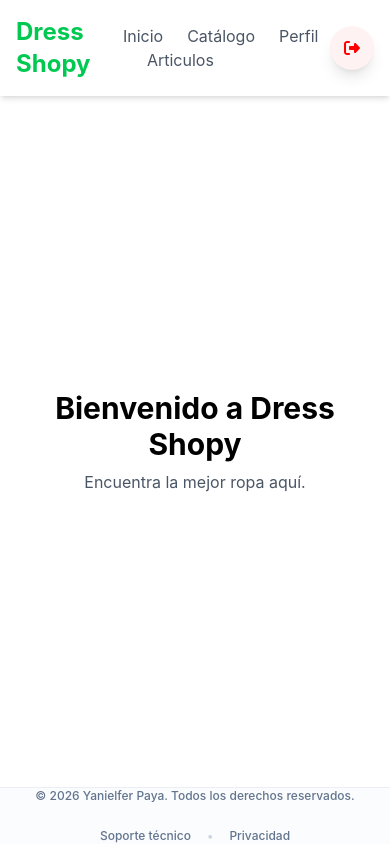
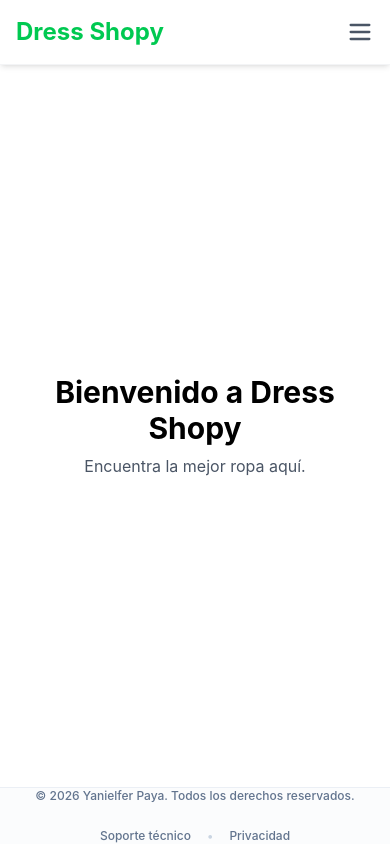
Before and after one commit to Yaniel-2003/Frontend-Dress, a React (Vite) app: page /home in a window 390 px wide. Built offline with nearby package versions, Linux system fonts and the light colour scheme; no server answers.

Commit message:
funcionalidades responsive

```diff
--- a/src/auth/login.jsx
+++ b/src/auth/login.jsx
@@ -65,15 +65,15 @@ function Login(){
     }
 
     return (
-        <div className="min-h-screen flex items-center justify-center bg-gradient-to-br from-green-50 to-gray-100 p-4 font-sans">
-            <div className="w-[420px] rounded-xl shadow-2xl overflow-hidden z-[100] relative snap-start shrink-0 py-8 pl-8 pr-14 bg-white flex flex-col items-center justify-center gap-3 transition-all duration-300 border border-green-100">
+        <div className="min-h-screen flex items-center justify-center bg-gradient-to-br from-green-50 to-gray-100 p-4 sm:p-6 md:p-8 font-sans">
+            <div className="w-full max-w-[420px] rounded-xl shadow-2xl overflow-hidden z-[100] relative snap-start shrink-0 p-6 sm:py-8 sm:pl-8 sm:pr-14 bg-white flex flex-col items-center justify-center gap-3 transition-all duration-300 border border-green-100">
 
-                <p className="text-green-600/15 hover:text-green-600/40 translate-x-[46%] -rotate-90 tracking-[15px] transition-all duration-500 -translate-y-1/2 font-semibold text-5xl absolute right-0 top-1/2 select-none cursor-default">
+                <p className="hidden sm:block text-green-600/15 hover:text-green-600/40 translate-x-[46%] -rotate-90 tracking-[15px] transition-all duration-500 -translate-y-1/2 font-semibold text-5xl absolute right-0 top-1/2 select-none cursor-default">
                     Bienvenido
                 </p>
 
                 <div className="w-full z-10 relative">
-                    <h1 className="text-4xl font-extrabold tracking-tight pb-1 text-transparent bg-clip-text bg-gradient-to-r from-green-500 to-blue-500">
+                    <h1 className="text-3xl sm:text-4xl font-extrabold tracking-tight pb-1 text-transparent bg-clip-text bg-gradient-to-r from-green-500 to-blue-500">
                         Dress shopy
                     </h1>
                     <p className="text-sm text-gray-500 pb-8">Ingresa a tu cuenta para continuar.</p>
--- a/src/auth/perfil.jsx
+++ b/src/auth/perfil.jsx
@@ -261,7 +261,7 @@ function Perfil(){
             <NavBar />
                 <div className="py-6 px-4">
                     <h2 className="text-center font-bold text-2xl tracking-tight text-slate-800">
-                        Hola <span className="text-blue-600 font-extrabold">{formData.nombres}</span>, esta es la vista de perfil
+                        Hola <span className="text-blue-600 font-extrabold">{formData.nombres}{" "}{formData.apellidos}</span>, esta es la vista de perfil
                     </h2>
                     <p className="text-center text-xs text-slate-500 mt-1">
                         Gestiona tu información personal y datos de contacto de la cuenta.
--- a/src/components/NavBar.jsx
+++ b/src/components/NavBar.jsx
@@ -1,10 +1,13 @@
+import { useState } from "react";
 import { Link } from "react-router-dom";
 import useLogout from "../auth/Logout";
 
 const NavBar = () => {
     const cerrarSesion = useLogout();
-        return (
-        <nav className="bg-white shadow-md p-4 md:flex">
+    const [menuAbierto, setMenuAbierto] = useState(false);
+
+    return (
+        <nav className="bg-white shadow-md p-4 relative z-50">
             <div className="container mx-auto flex justify-between items-center">
                 <Link
                     to="/"
@@ -13,7 +16,22 @@ const NavBar = () => {
                     Dress Shopy
                 </Link>
 
-                <div className="space-x-6">
+                {/* Botón de Menú para Móviles */}
+                <button
+                    className="md:hidden text-gray-600 hover:text-green-500 focus:outline-none"
+                    onClick={() => setMenuAbierto(!menuAbierto)}
+                >
+                    <svg className="w-7 h-7" fill="none" stroke="currentColor" viewBox="0 0 24 24">
+                        {menuAbierto ? (
+                            <path strokeLinecap="round" strokeLinejoin="round" strokeWidth={2} d="M6 18L18 6M6 6l12 12" />
+                        ) : (
+                            <path strokeLinecap="round" strokeLinejoin="round" strokeWidth={2} d="M4 6h16M4 12h16M4 18h16" />
+                        )}
+                    </svg>
+                </button>
+
+                {/* Menú de Desktop */}
+                <div className="hidden md:flex space-x-6 items-center">
                     <Link
                         to="/"
                         className="relative text-gray-600 hover:text-green-500 transition-colors after:absolute after:-bottom-1 after:left-0 after:h-0.5 after:w-full after:origin-bottom-right after:scale-x-0 after:bg-green-500 after:transition-transform after:duration-300 after:ease-in-out hover:after:origin-bottom-left hover:after:scale-x-100"
@@ -40,7 +58,7 @@ const NavBar = () => {
                     </Link>
                 </div>
 
-                <div className="space-x-4">
+                <div className="hidden md:block">
                     <button
                         onClick={cerrarSesion}
                         className="group flex items-center justify-start w-11 h-11 bg-red-50 rounded-full cursor-pointer relative overflow-hidden transition-all duration-200 shadow-lg hover:w-32 hover:rounded-lg active:translate-x-1 active:translate-y-1"
@@ -62,6 +80,51 @@ const NavBar = () => {
                     </button>
                 </div>
             </div>
+
+            {/* Menú Desplegable para Móviles */}
+            <div className={`md:hidden absolute top-full left-0 w-full bg-white shadow-xl border-t border-gray-100 flex flex-col overflow-hidden transition-all duration-300 ${menuAbierto ? "max-h-64 py-4" : "max-h-0"}`}>
+                <div className="flex flex-col px-6 space-y-4">
+                    <Link
+                        to="/"
+                        onClick={() => setMenuAbierto(false)}
+                        className="text-gray-600 hover:text-green-500 font-medium transition-colors"
+                    >
+                        Inicio
+                    </Link>
+                    <Link
+                        to="/catalogo"
+                        onClick={() => setMenuAbierto(false)}
+                        className="text-gray-600 hover:text-green-500 font-medium transition-colors"
+                    >
+                        Catálogo
+                    </Link>
+                    <Link
+                        to="/perfil"
+                        onClick={() => setMenuAbierto(false)}
+                        className="text-gray-600 hover:text-green-500 font-medium transition-colors"
+                    >
+                        Perfil
+                    </Link>
+                    <Link
+                        to="/articulos"
+                        onClick={() => setMenuAbierto(false)}
+                        className="text-gray-600 hover:text-green-500 font-medium transition-colors"
+                    >
+                        Articulos
+                    </Link>
+                    <div className="pt-2 border-t border-gray-100">
+                        <button
+                            onClick={cerrarSesion}
+                            className="flex items-center gap-2 text-red-500 font-medium w-full text-left"
+                        >
+                            <svg className="w-5 h-5" viewBox="0 0 512 512" fill="currentColor">
+                                <path d="M377.9 105.9L500.7 228.7c7.2 7.2 11.3 17.1 11.3 27.3s-4.1 20.1-11.3 27.3L377.9 406.1c-6.4 6.4-15 9.9-24 9.9c-18.7 0-33.9-15.2-33.9-33.9l0-62.1-128 0c-17.7 0-32-14.3-32-32l0-64c0-17.7 14.3-32 32-32l128 0 0-62.1c0-18.7 15.2-33.9 33.9-33.9c9 0 17.6 3.6 24 9.9zM160 96L96 96c-17.7 0-32 14.3-32 32l0 256c0 17.7 14.3 32 32 32l64 0c17.7 0 32 14.3 32 32s-14.3 32-32 32l-64 0c-53 0-96-43-96-96L0 128C0 75 43 32 96 32l64 0c17.7 0 32 14.3 32 32s-14.3 32-32 32z"></path>
+                            </svg>
+                            Cerrar Sesión
+                        </button>
+                    </div>
+                </div>
+            </div>
         </nav>
     );
 };
--- a/src/services/catalogo.service.js
+++ b/src/services/catalogo.service.js
@@ -53,3 +53,10 @@ export const getCategoria = async () => {
         method: 'GET'
     });
 }
+
+
+export const getPrendas = async () => {
+    return await api.request('/prendas/', {
+        method: 'GET'
+    });
+}
```
Also changed, not shown: src/auth/registro.jsx (+6 -6 lines), src/pages/articulos.jsx (+84 -26 lines).
